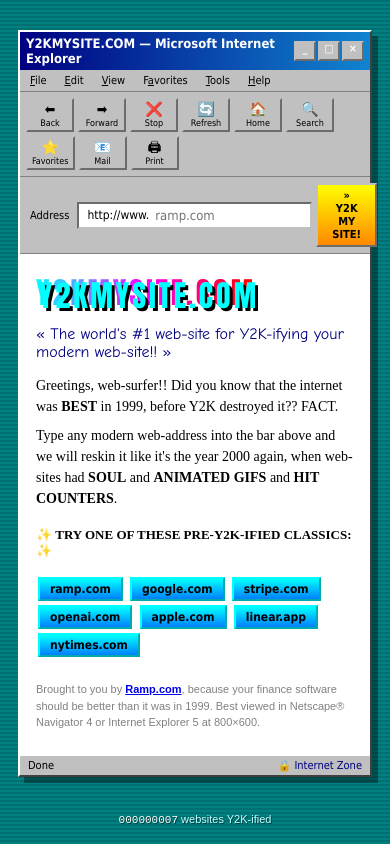
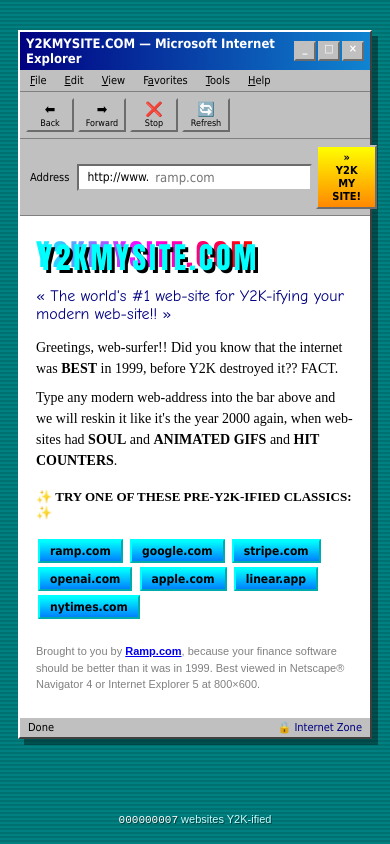
Before and after one commit to kendallhtucker/y2kmysite, a plain HTML site: page index.html in a window 390 px wide. Drawn offline with Linux system fonts and the light colour scheme; no server answers.

Commit message:
mobile: trim IE5 toolbar to Back/Forward/Stop/Refresh

```diff
--- a/index.html
+++ b/index.html
@@ -395,6 +395,7 @@
     .ie5-tool { min-width: 36px; padding: 2px 4px; }
     .ie5-tool .ico { font-size: 14px; }
     .ie5-tool .lbl { font-size: 9px; }
+    .ie5-tool.mobile-hide { display: none; }
   }
 </style>
 </head>
@@ -419,11 +420,11 @@
       <div class="ie5-tool"><span class="ico">&#10145;</span><span class="lbl">Forward</span></div>
       <div class="ie5-tool"><span class="ico">&#10060;</span><span class="lbl">Stop</span></div>
       <div class="ie5-tool"><span class="ico">&#128260;</span><span class="lbl">Refresh</span></div>
-      <div class="ie5-tool"><span class="ico">&#127968;</span><span class="lbl">Home</span></div>
-      <div class="ie5-tool"><span class="ico">&#128269;</span><span class="lbl">Search</span></div>
-      <div class="ie5-tool"><span class="ico">&#11088;</span><span class="lbl">Favorites</span></div>
-      <div class="ie5-tool"><span class="ico">&#128231;</span><span class="lbl">Mail</span></div>
-      <div class="ie5-tool"><span class="ico">&#128424;</span><span class="lbl">Print</span></div>
+      <div class="ie5-tool mobile-hide"><span class="ico">&#127968;</span><span class="lbl">Home</span></div>
+      <div class="ie5-tool mobile-hide"><span class="ico">&#128269;</span><span class="lbl">Search</span></div>
+      <div class="ie5-tool mobile-hide"><span class="ico">&#11088;</span><span class="lbl">Favorites</span></div>
+      <div class="ie5-tool mobile-hide"><span class="ico">&#128231;</span><span class="lbl">Mail</span></div>
+      <div class="ie5-tool mobile-hide"><span class="ico">&#128424;</span><span class="lbl">Print</span></div>
     </div>
     <div class="ie5-addrbar">
       <span class="lbl-addr">Address</span>
```
